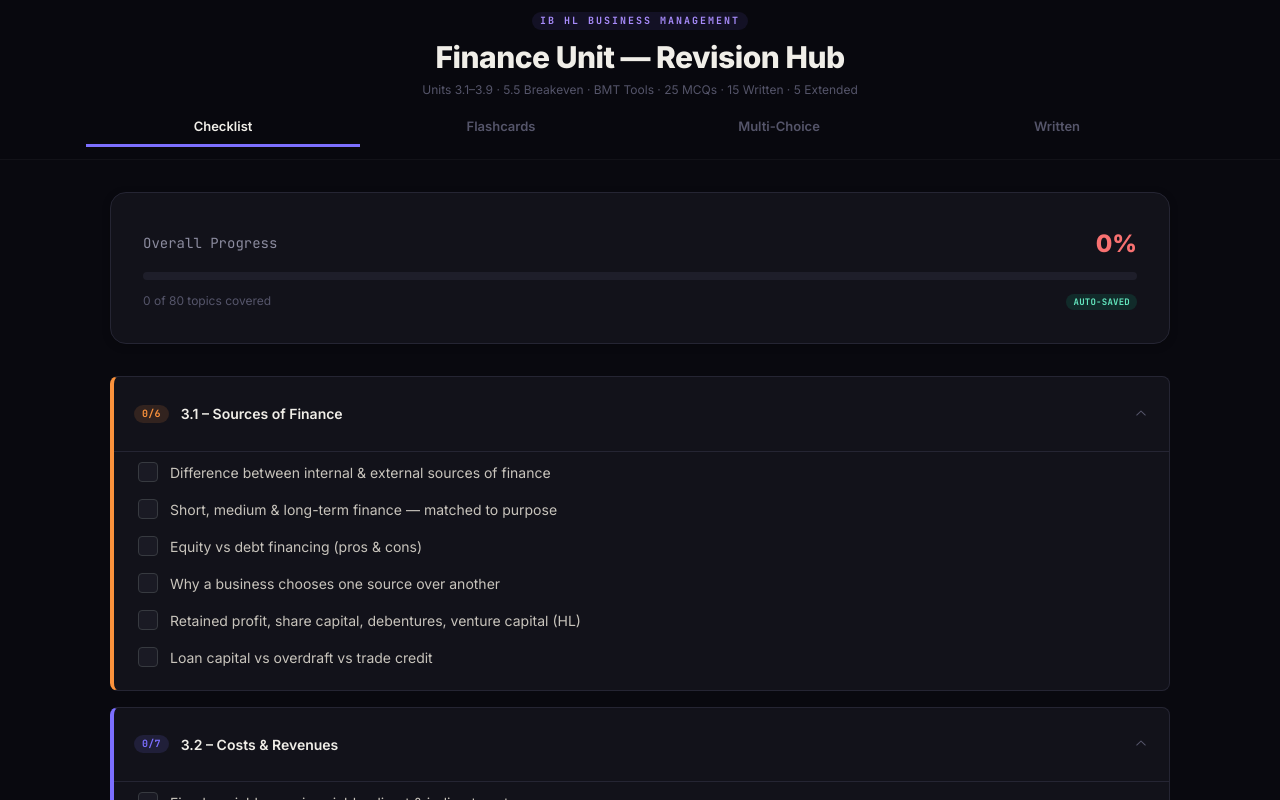
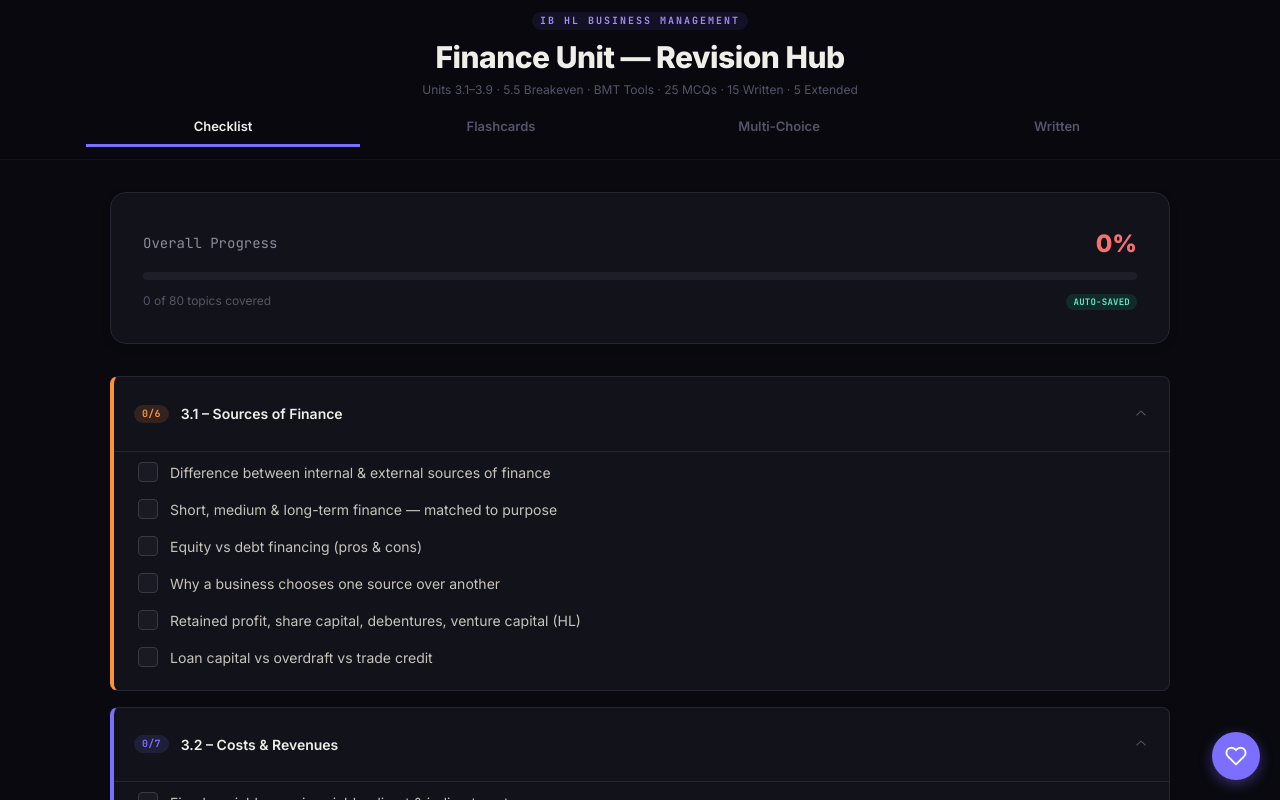
Before and after one commit to jlau2027-max/Business-Test-Checklist-2, a React (Vite) app: page / in a window 1280 px wide. Shown: the top 800 px of the page. Built offline with nearby package versions, Linux system fonts and the light colour scheme.

Commit message:
add floating support/donate button to bottom-right
Purple heart icon that links to Stripe donate page.
Present on both main site and /specimen page.

```diff
--- a/src/App.jsx
+++ b/src/App.jsx
@@ -952,6 +952,38 @@ export default function App() {
         {tab==="written" && <WrittenPracticeView/>}
       </Container>
 
+      {/* Floating support button */}
+      <a
+        href="https://donate.stripe.com/aFa7sN64kbjBdj8ayH4ow01"
+        target="_blank"
+        rel="noopener noreferrer"
+        style={{
+          position: "fixed",
+          bottom: 20,
+          right: 20,
+          zIndex: 999,
+          width: 48,
+          height: 48,
+          borderRadius: "50%",
+          backgroundColor: "#7C6FFF",
+          display: "flex",
+          alignItems: "center",
+          justifyContent: "center",
+          boxShadow: "0 4px 14px rgba(124,111,255,0.4)",
+          border: "none",
+          cursor: "pointer",
+          textDecoration: "none",
+          transition: "transform 0.2s, box-shadow 0.2s",
+        }}
+        title="Support us"
+        onMouseEnter={e => { e.currentTarget.style.transform = "scale(1.1)"; e.currentTarget.style.boxShadow = "0 6px 20px rgba(124,111,255,0.6)"; }}
+        onMouseLeave={e => { e.currentTarget.style.transform = "scale(1)"; e.currentTarget.style.boxShadow = "0 4px 14px rgba(124,111,255,0.4)"; }}
+      >
+        <svg width="22" height="22" viewBox="0 0 24 24" fill="none" stroke="#fff" strokeWidth="2" strokeLinecap="round" strokeLinejoin="round">
+          <path d="M20.84 4.61a5.5 5.5 0 0 0-7.78 0L12 5.67l-1.06-1.06a5.5 5.5 0 0 0-7.78 7.78l1.06 1.06L12 21.23l7.78-7.78 1.06-1.06a5.5 5.5 0 0 0 0-7.78z"/>
+        </svg>
+      </a>
+
       <Analytics />
     </Box>
   );
--- a/src/SpecimenPage.jsx
+++ b/src/SpecimenPage.jsx
@@ -468,6 +468,38 @@ Recently, NHD has been considering investing in new automated bottling machines
           </Stack>
         </div>
       </Container>
+
+      {/* Floating support button */}
+      <a
+        href="https://donate.stripe.com/aFa7sN64kbjBdj8ayH4ow01"
+        target="_blank"
+        rel="noopener noreferrer"
+        style={{
+          position: "fixed",
+          bottom: 20,
+          right: 20,
+          zIndex: 999,
+          width: 48,
+          height: 48,
+          borderRadius: "50%",
+          backgroundColor: "#7C6FFF",
+          display: "flex",
+          alignItems: "center",
+          justifyContent: "center",
+          boxShadow: "0 4px 14px rgba(124,111,255,0.4)",
+          border: "none",
+          cursor: "pointer",
+          textDecoration: "none",
+          transition: "transform 0.2s, box-shadow 0.2s",
+        }}
+        title="Support us"
+        onMouseEnter={e => { e.currentTarget.style.transform = "scale(1.1)"; e.currentTarget.style.boxShadow = "0 6px 20px rgba(124,111,255,0.6)"; }}
+        onMouseLeave={e => { e.currentTarget.style.transform = "scale(1)"; e.currentTarget.style.boxShadow = "0 4px 14px rgba(124,111,255,0.4)"; }}
+      >
+        <svg width="22" height="22" viewBox="0 0 24 24" fill="none" stroke="#fff" strokeWidth="2" strokeLinecap="round" strokeLinejoin="round">
+          <path d="M20.84 4.61a5.5 5.5 0 0 0-7.78 0L12 5.67l-1.06-1.06a5.5 5.5 0 0 0-7.78 7.78l1.06 1.06L12 21.23l7.78-7.78 1.06-1.06a5.5 5.5 0 0 0 0-7.78z"/>
+        </svg>
+      </a>
     </Box>
   );
 }
```
